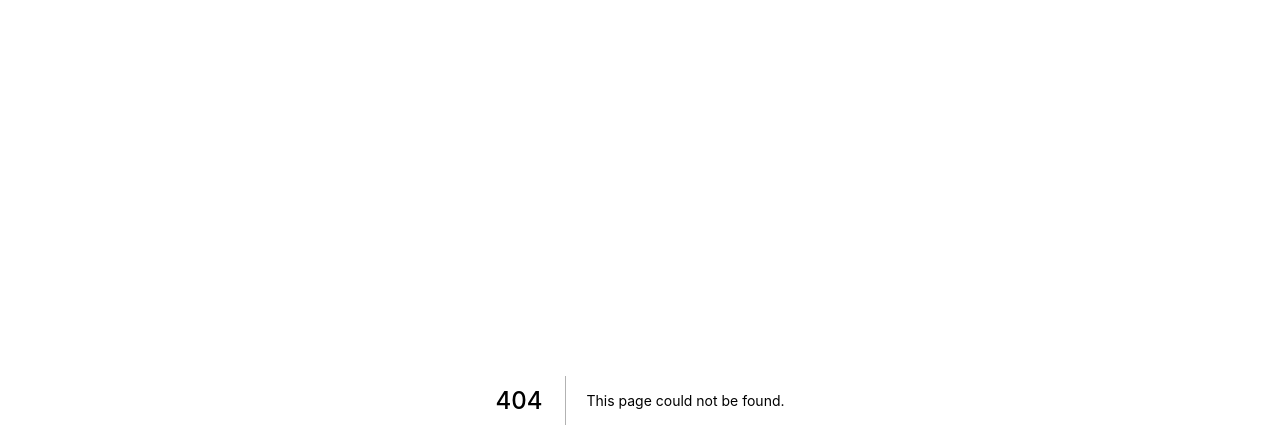
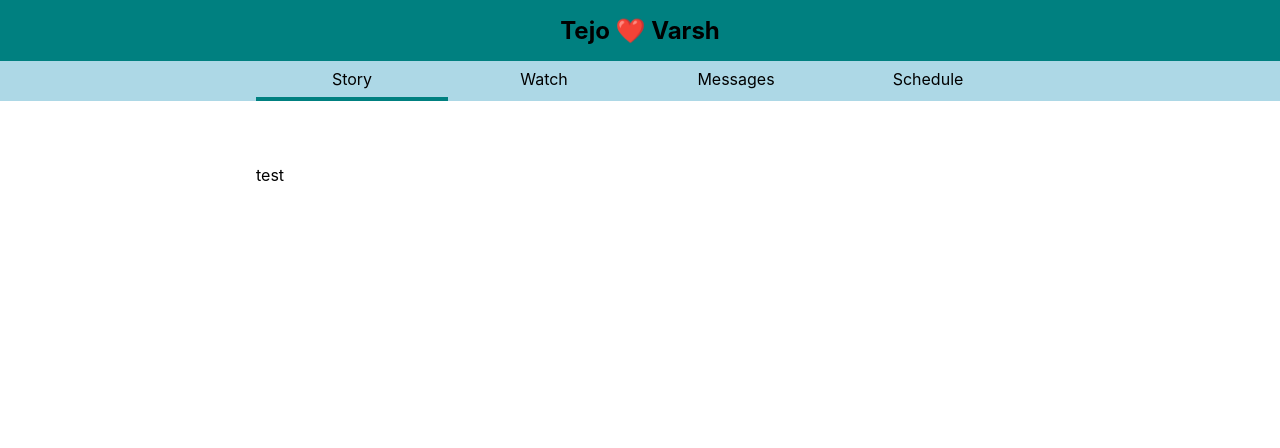
Before and after one commit to tejovanthn/tejovarsh, a Next.js app: page /story in a window 1280 px wide. Before the commit this address had no page. Shown: the top 448 px of the page. Built offline with nearby package versions, Linux system fonts and the light colour scheme.

Commit message:
layout all pages

```diff
--- a/components/atoms/Button/Button.tsx
+++ b/components/atoms/Button/Button.tsx
@@ -6,9 +6,10 @@ interface ButtonProps {
 }
 
 const ButtonPrimitive = styled('button')<ButtonProps>`
-  width: 5rem;
-  height: 2rem;
+  width: 8rem;
+  height: 3rem;
   border: 1px solid teal;
+  border-radius: 0.5rem;
   color: ${(props) => (props.kind === 'primary' ? 'white' : 'teal')};
   background-color: ${(props) => (props.kind === 'primary' ? 'teal' : 'white')};
 `;
--- /dev/null
+++ b/components/constants.ts
@@ -0,0 +1,34 @@
+const size = {
+  mobile: '425px',
+  laptop: '1024px'
+};
+
+export default {
+  title: 'Tejo ❤️ Varsh',
+  home: {
+    enter: 'ENTER',
+    pictures: ['picture']
+  },
+  nav: [
+    {
+      title: 'Story',
+      path: '/story'
+    },
+    {
+      title: 'Watch',
+      path: '/watch'
+    },
+    {
+      title: 'Messages',
+      path: '/messages'
+    },
+    {
+      title: 'Schedule',
+      path: '/schedule'
+    }
+  ],
+  devices: {
+    mobile: `@media (min-width: ${size.mobile})`,
+    laptop: `@media (min-width: ${size.laptop})`
+  }
+};
--- /dev/null
+++ b/components/layouts/Layout.tsx
@@ -0,0 +1,31 @@
+import React from 'react';
+import styled from 'styled-components';
+
+import constants from '@/components/constants';
+import { NavBar } from '@/components/molecules/NavBar/NavBar';
+
+const LayoutPrimitive = styled('div')`
+  display: flex;
+  flex-direction: column;
+  min-height: 100vh;
+
+  main {
+    padding: 1rem;
+  }
+  ${constants.devices.laptop} {
+    main {
+      padding: 3rem 20%;
+    }
+  }
+`;
+
+export const Layout: React.FC = ({ children }) => {
+  return (
+    <LayoutPrimitive>
+      <NavBar />
+      <main>{children}</main>
+    </LayoutPrimitive>
+  );
+};
+
+export default Layout;
--- /dev/null
+++ b/components/molecules/NavBar/NavBar.tsx
@@ -0,0 +1,57 @@
+import Link from 'next/link';
+import { useRouter } from 'next/router';
+import React from 'react';
+import styled from 'styled-components';
+
+import constants from '@/components/constants';
+
+const NavBarPrimitive = styled('nav')`
+  width: 100%;
+  h1 {
+    background-color: teal;
+    padding: 1rem 0;
+    text-align: center;
+    margin: 0;
+  }
+  ul {
+    background: lightblue;
+    margin: 0 auto;
+    padding: 0 1rem;
+    display: grid;
+    grid-template-columns: repeat(${constants.nav.length}, 1fr);
+  }
+  li {
+    display: block;
+    padding: 0.5rem;
+    width: 100%;
+    text-align: center;
+    border-bottom: 0.25rem solid rgba(0, 0, 0, 0);
+  }
+  li.active {
+    border-bottom: 0.25rem solid teal;
+  }
+  ${constants.devices.laptop} {
+    ul {
+      padding: 0 20%;
+    }
+  }
+`;
+
+export const NavBar: React.FC = () => {
+  const router = useRouter();
+
+  return (
+    <NavBarPrimitive>
+      <h1>{constants.title}</h1>
+      <ul>
+        {constants.nav.map((nav) => (
+          <li key={nav.title} className={router.pathname === nav.path ? 'active' : ''}>
+            <Link href={nav.path}>
+              <a>{nav.title}</a>
+            </Link>
+          </li>
+        ))}
+      </ul>
+    </NavBarPrimitive>
+  );
+};
--- a/pages/_app.tsx
+++ b/pages/_app.tsx
@@ -1,4 +1,5 @@
 import { AppProps } from 'next/app';
+import Head from 'next/head';
 import React from 'react';
 import { createGlobalStyle } from 'styled-components';
 
@@ -9,6 +10,7 @@ body {
   margin: 0;
   font-family: -apple-system, BlinkMacSystemFont, Segoe UI, Roboto, Oxygen,
     Ubuntu, Cantarell, Fira Sans, Droid Sans, Helvetica Neue, sans-serif;
+  font-size: 16px;
 }
 
 a {
@@ -24,6 +26,9 @@ a {
 export const App = ({ Component, pageProps }: AppProps): JSX.Element => {
   return (
     <React.Fragment>
+      <Head>
+        <meta name="viewport" content="width=device-width, initial-scale=1.0" />
+      </Head>
       <GlobalStyle />
       <Component {...pageProps} />
     </React.Fragment>
--- /dev/null
+++ b/pages/story.tsx
@@ -0,0 +1,11 @@
+import Layout from '@/components/layouts/Layout';
+
+export const Home = (): JSX.Element => {
+  return (
+    <Layout>
+      <p>test</p>
+    </Layout>
+  );
+};
+
+export default Home;
```
Also changed, not shown: pages/index.tsx (+27 -7 lines), pages/messages.tsx (added, +11 -0 lines), pages/schedule.tsx (added, +11 -0 lines), pages/watch.tsx (added, +11 -0 lines), components/atoms/Button/Button.module.css (deleted).
